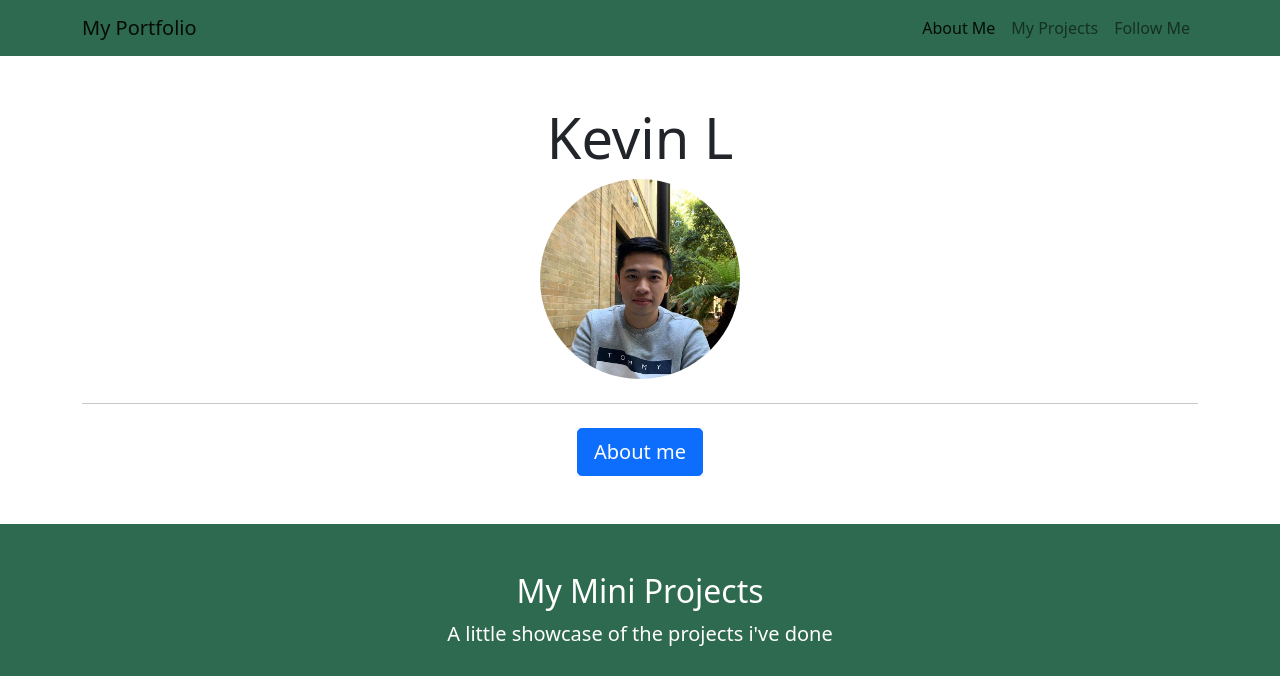
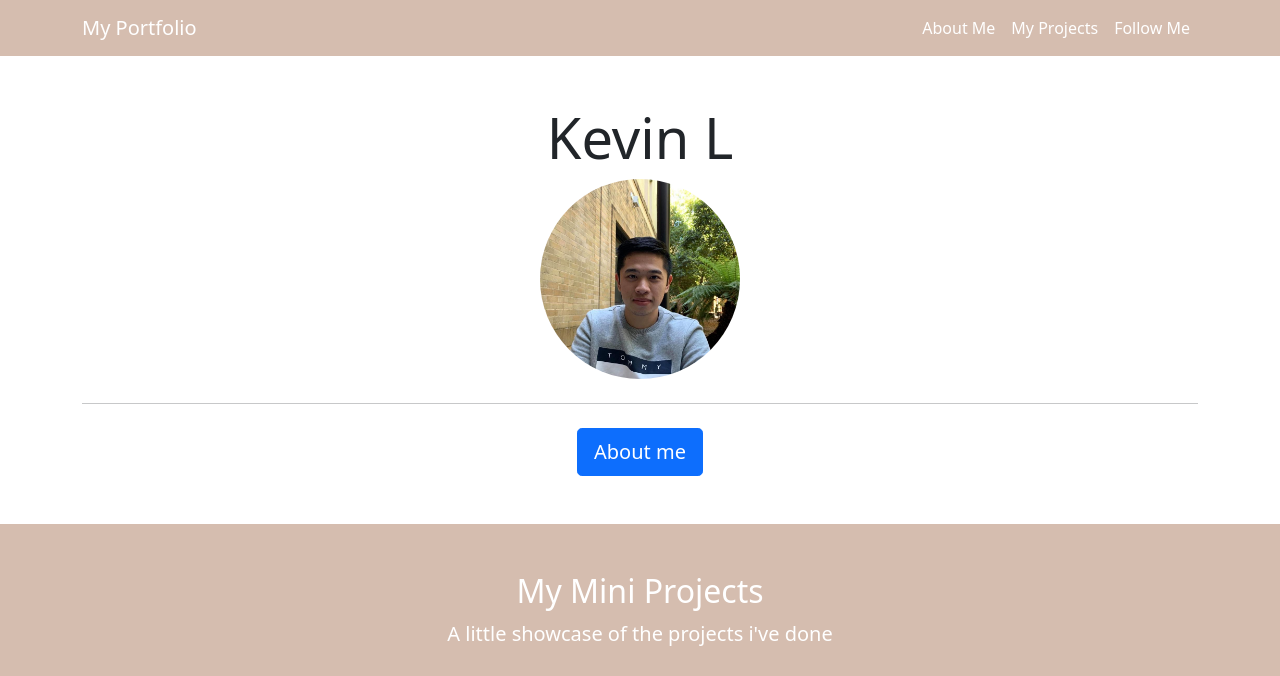
Before and after one commit to Luukev01/Portfolio, a plain HTML site: page index.html in a window 1280 px wide. Shown: the top 676 px of the page. Drawn offline with nearby package versions, Linux system fonts and the light colour scheme.

Commit message:
colour change

```diff
--- a/index.html
+++ b/index.html
@@ -21,7 +21,7 @@
     <section>
       <nav class="navbar navbar-expand-sm navbar-light bg-darkgreen">
         <div class="container">
-          <a class="navbar-brand" href="#">My Portfolio</a>
+          <a class="navbar-brand text-white " href="#">My Portfolio</a>
           <button
             class="navbar-toggler"
             type="button"
@@ -36,15 +36,15 @@
           <div class="collapse navbar-collapse" id="navbarNav">
             <ul class="navbar-nav ms-auto">
               <li class="nav-item">
-                <a class="nav-link active" aria-current="page" href="#aboutMe"
+                <a class="nav-link active text-white " aria-current="page" href="#aboutMe"
                   >About Me</a
                 >
               </li>
               <li class="nav-item">
-                <a class="nav-link" href="#myProject">My Projects</a>
+                <a class="nav-link text-white " href="#myProject">My Projects</a>
               </li>
               <li class="nav-item">
-                <a class="nav-link" href="#followMe">Follow Me</a>
+                <a class="nav-link text-white " href="#followMe">Follow Me</a>
               </li>
             </ul>
           </div>
@@ -53,7 +53,7 @@
     </section>
     <!-- End of Navbar-->
     <!-- Start of Jumbotron -->
-    <section class="p-5 text-center background container-fluid">
+    <section class="p-5 text-center background container-fluid ">
       <div class="jumbotron jumbotron-fluid">
         <div class="container">
           <h1 class="display-4">Kevin L</h1>
--- a/style.css
+++ b/style.css
@@ -10,5 +10,5 @@
 }
 
 .bg-darkgreen {
-  background-color: #2d6a4f !important;
+  background-color: #d5bdaf !important;
 }
```
